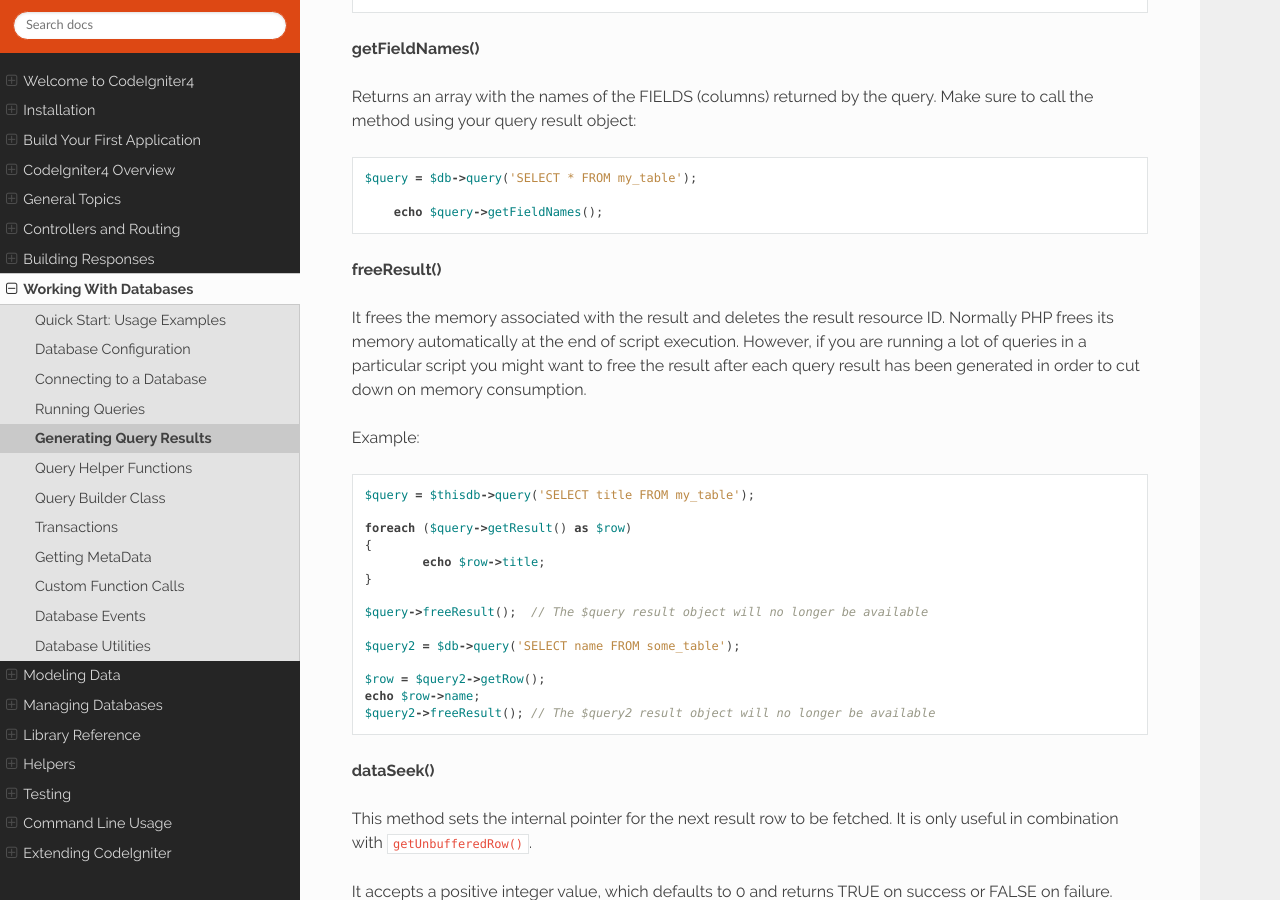
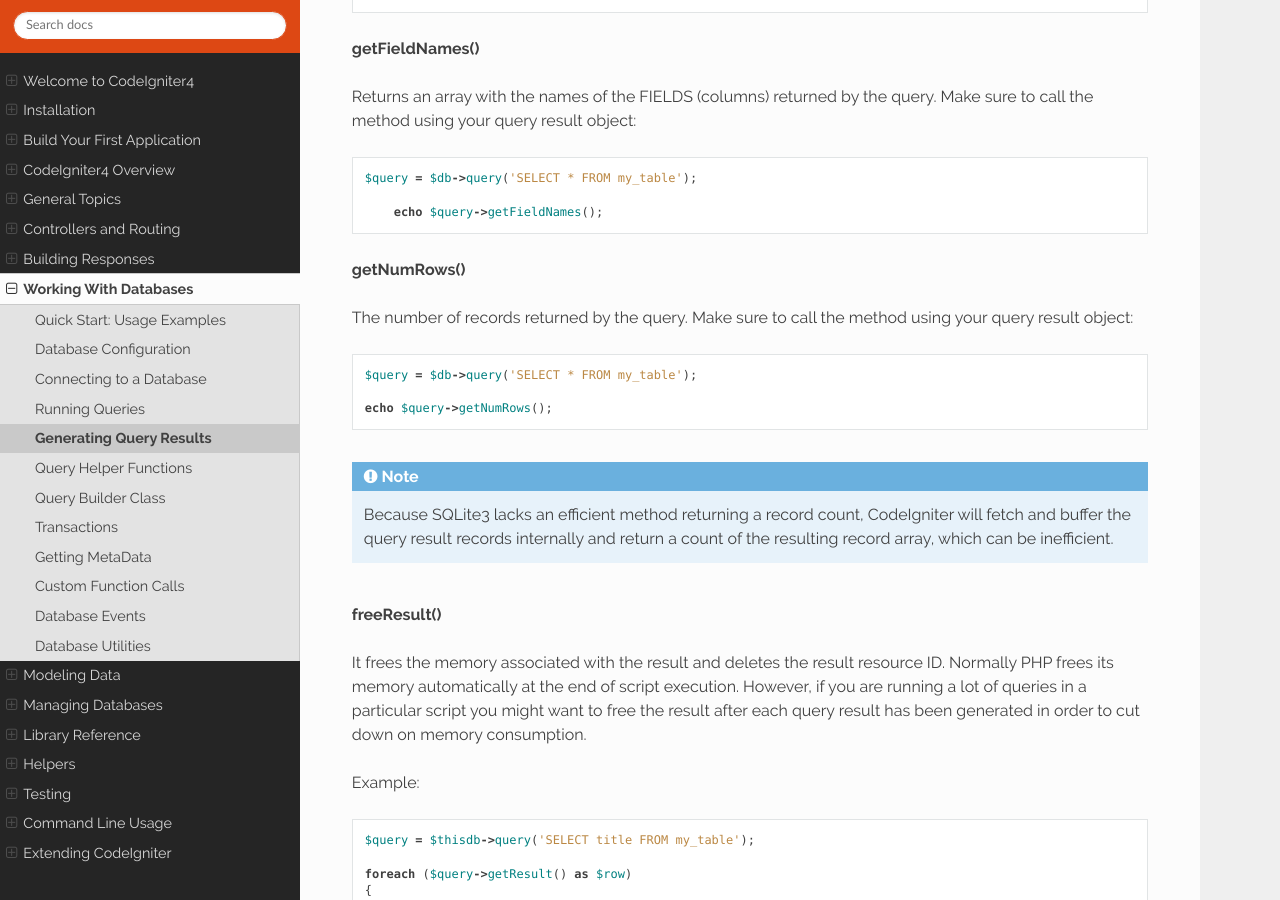
Before and after one commit to NEKOGET/ci4_user_guide_src, a Sphinx documentation site: the page built from source/database/results.rst, in a window 1280 px wide and 900 px high, scrolled down 5772 px. Built offline with Sphinx 7.4.7 and the Read the Docs theme 2.0.0, drawn with Linux system fonts in a browser that asks for light colours.

Commit message:
adds BaseResult::getNumRows(). adds getNumRows to various DBMS Result classes (#4049)
* adds BaseResult::getNumRows(). adds getNumRows to various DBMS Result classes. tweaks MockResult class. Adds documentation. This is my signed initial commit.

* Implemented brute force counting in SQLite3's Result->getNumRows method. Moved BaseResult::numRows to SQLite3\Result because it is not used in the other DBMS options. Tweaked BaseResult class to use getNumRows method instead where appropriate. Cleaned up exception throwing and stan/rector complaints. Also some tweaks made by PHPCBF or other automated scripts.

* removed numRows checks from getResultArray, getResultObject, and getCustomResultObject in BaseResult class

* Modified getNumRows implementation to match CI3 behavior.

* minor changes forced by record and phpstan

* reconciling rector with code sniffer.

* Made various formatting, comment, and documentation changes requested by michalsn.

* fixed missing indent in documentation note

* changed getNumRows return code to clearer syntax per samsonasik. removed getNumRows method declaration from ResultInterface per michalsn

* whitespace tweaks, doc change, and use statement changes suggested by michalsn

```diff
--- a/source/database/results.rst
+++ b/source/database/results.rst
@@ -283,6 +283,19 @@ Make sure to call the method using your query result object::
 
 	echo $query->getFieldNames();
 
+**getNumRows()**
+
+The number of records returned by the query. Make sure to call
+the method using your query result object::
+
+	$query = $db->query('SELECT * FROM my_table');
+
+	echo $query->getNumRows();
+
+.. note:: Because SQLite3 lacks an efficient method returning a record count,
+	CodeIgniter will fetch and buffer the query result records internally and
+	return a count of the resulting record array, which can be inefficient.
+
 **freeResult()**
 
 It frees the memory associated with the result and deletes the result
@@ -500,6 +513,13 @@ Class Reference
 		Generates an array of ``stdClass`` objects containing
 		field meta-data.
 
+    .. php:method:: getNumRows()
+
+		:returns:	Number of rows in result set
+		:rtype:	int
+
+		Returns number of rows returned by the query
+
 	.. php:method:: freeResult()
 
 		:rtype:	void
```
